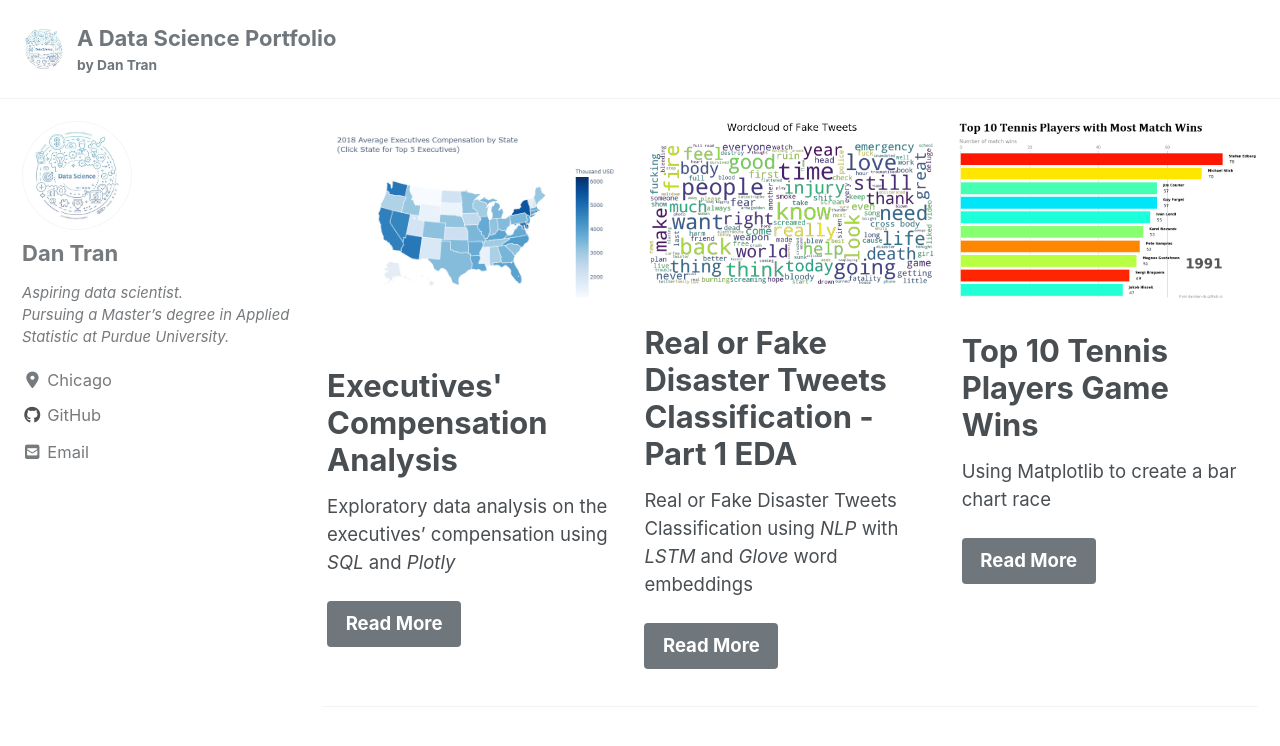
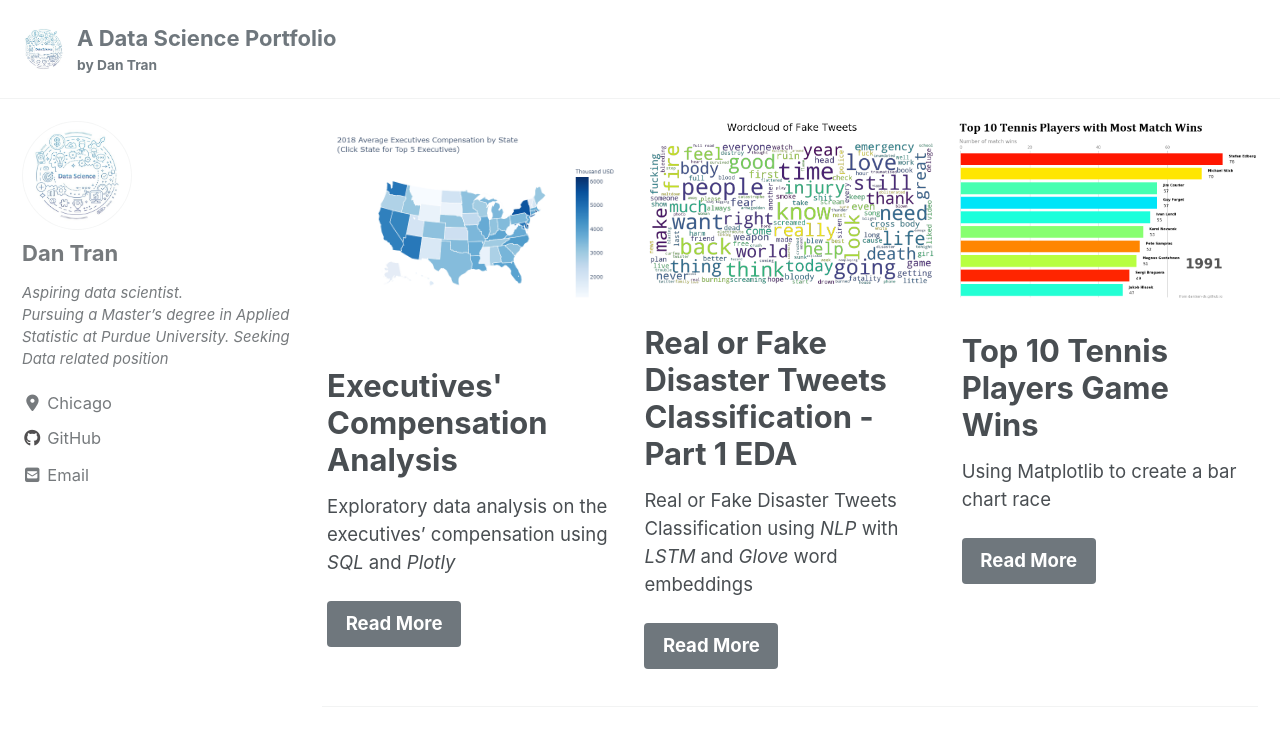
Before and after one commit to DanTran-DS/DanTran-DS.github.io, a Jekyll site: the page built from index.html, in a window 1280 px wide and 900 px high. Shown: the top 746 px of the window. Built offline with Jekyll 4.4.1, drawn with Linux system fonts in a browser that asks for light colours; cached includes are drawn as plain includes; nearby versions of some CDN libraries; the list of posts is cut into pages by our own code.

Commit message:
Update _config.yml

```diff
--- a/_config.yml
+++ b/_config.yml
@@ -109,7 +109,7 @@ analytics:
 author:
   name             : "Dan Tran"
   avatar           : "/assets/images/ds-sq.jpg" # path of avatar image, e.g. "/assets/images/bio-photo.jpg"
-  bio              : "Aspiring data scientist.<br/>Pursuing a Master's degree in Applied Statistic at Purdue University. "
+  bio              : "Aspiring data scientist.<br/>Pursuing a Master's degree in Applied Statistic at Purdue University. Seeking Data related position"
   location         : "Chicago"
   email            : "dantran.chicago@gmail.com"
   links:
```
